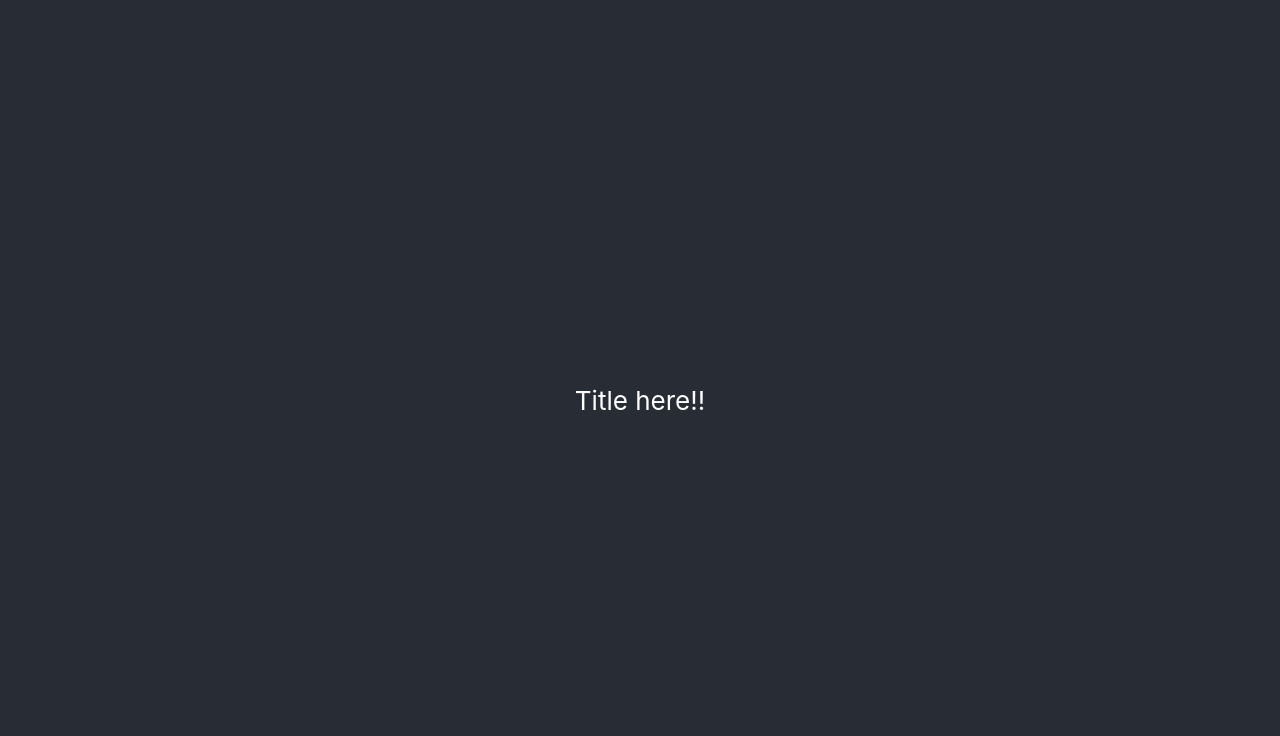
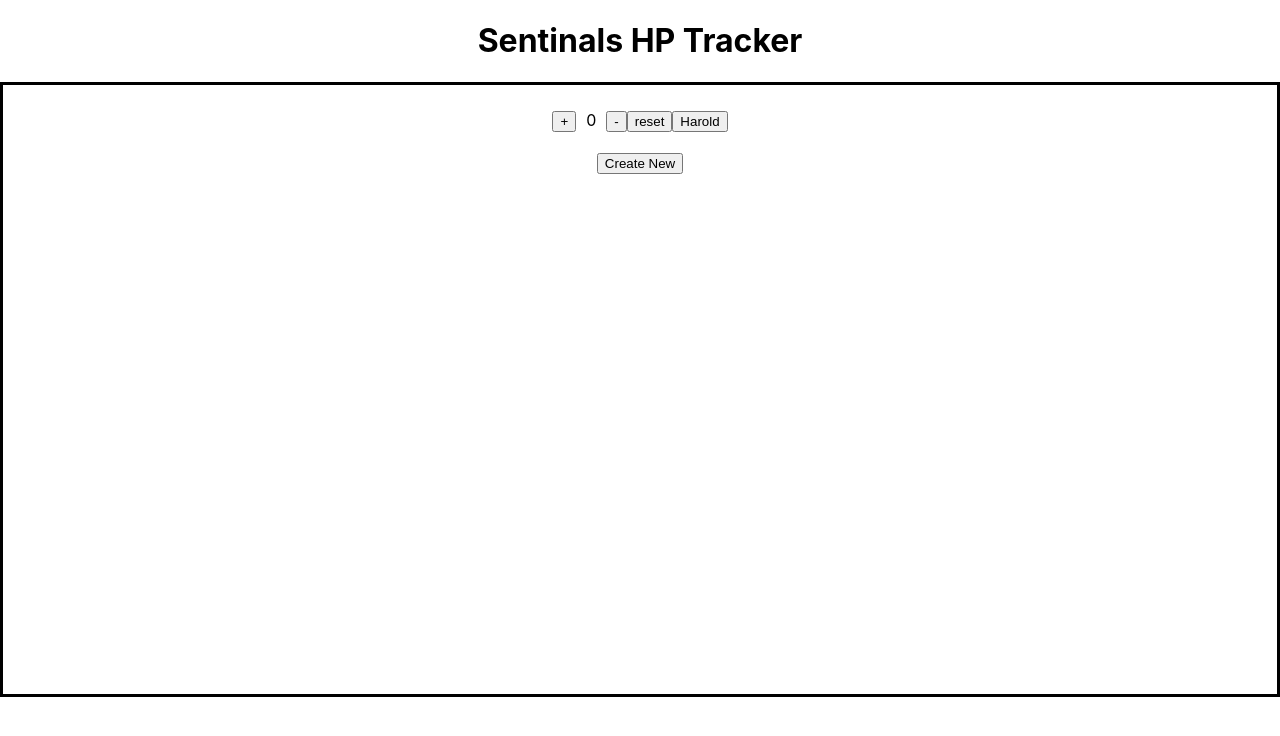
Before and after one commit to Hunterosmun/hp-tracker, a React (Create React App) app: page / in a window 1280 px wide. Shown: the top 736 px of the page. Built offline with nearby package versions, Linux system fonts and the light colour scheme.

Commit message:
added counters

```diff
--- a/src/App.css
+++ b/src/App.css
@@ -2,13 +2,18 @@
   text-align: center;
 }
 
-.App-header {
-  background-color: #282c34;
-  min-height: 100vh;
-  display: flex;
-  flex-direction: column;
-  align-items: center;
-  justify-content: center;
-  font-size: calc(10px + 2vmin);
-  color: white;
+.mainBox {
+  border: solid 3px black;
+  min-width: 97vw;
+  min-height: 599px;
+  padding: 5px;
 }
+
+.submit-btn {
+  margin-left: 5px;
+}
+
+.nameHolder {
+  padding-left: 10px;
+  padding-right: 10px;
+}
--- a/src/App.js
+++ b/src/App.js
@@ -1,13 +1,68 @@
+import { react, useState } from 'react'
+
 import './App.css'
 
 function App () {
+  const [counters, setCounters] = useState([{ id: crypto.randomUUID() }])
   return (
     <div className='App'>
-      <header className='App-header'>
-        <p>Title here!!</p>
-      </header>
+      <h1>Sentinals HP Tracker</h1>
+      <div className='mainBox'>
+        {counters.map((e, i) => (
+          <div key={e.id}>
+            <Counter />
+            <button
+              onClick={() => {
+                setCounters(counters => counters.filter(obj => obj.id !== e.id))
+              }}
+            >
+              Harold
+            </button>
+          </div>
+        ))}
+        {/* <Counter></Counter> THIS IS WHAT IT SHOULD DO */}
+        <br />
+        <button
+          onClick={() => {
+            setCounters(counters => [...counters, { id: crypto.randomUUID() }])
+          }}
+        >
+          Create New
+        </button>
+      </div>
     </div>
   )
 }
 
+function Counter () {
+  const [counter, setCounter] = useState(0)
+  //increase counter
+  const increase = () => {
+    setCounter(count => count + 1)
+  }
+
+  //decrease counter
+  const decrease = () => {
+    setCounter(count => count - 1)
+  }
+
+  //reset counter
+  const reset = () => {
+    setCounter(0)
+  }
+
+  return (
+    <>
+      <br />
+      <button onClick={increase}>+</button>
+      <span className='nameHolder'>{counter}</span>
+      <button onClick={decrease}> -</button>
+      <button onClick={reset}>reset</button>
+      {/*
+      <input type='text' placeholder='To be tracked...' />
+    <input type='button' className='submit-btn' value={'Track!'} /> */}
+    </>
+  )
+}
+
 export default App
```
